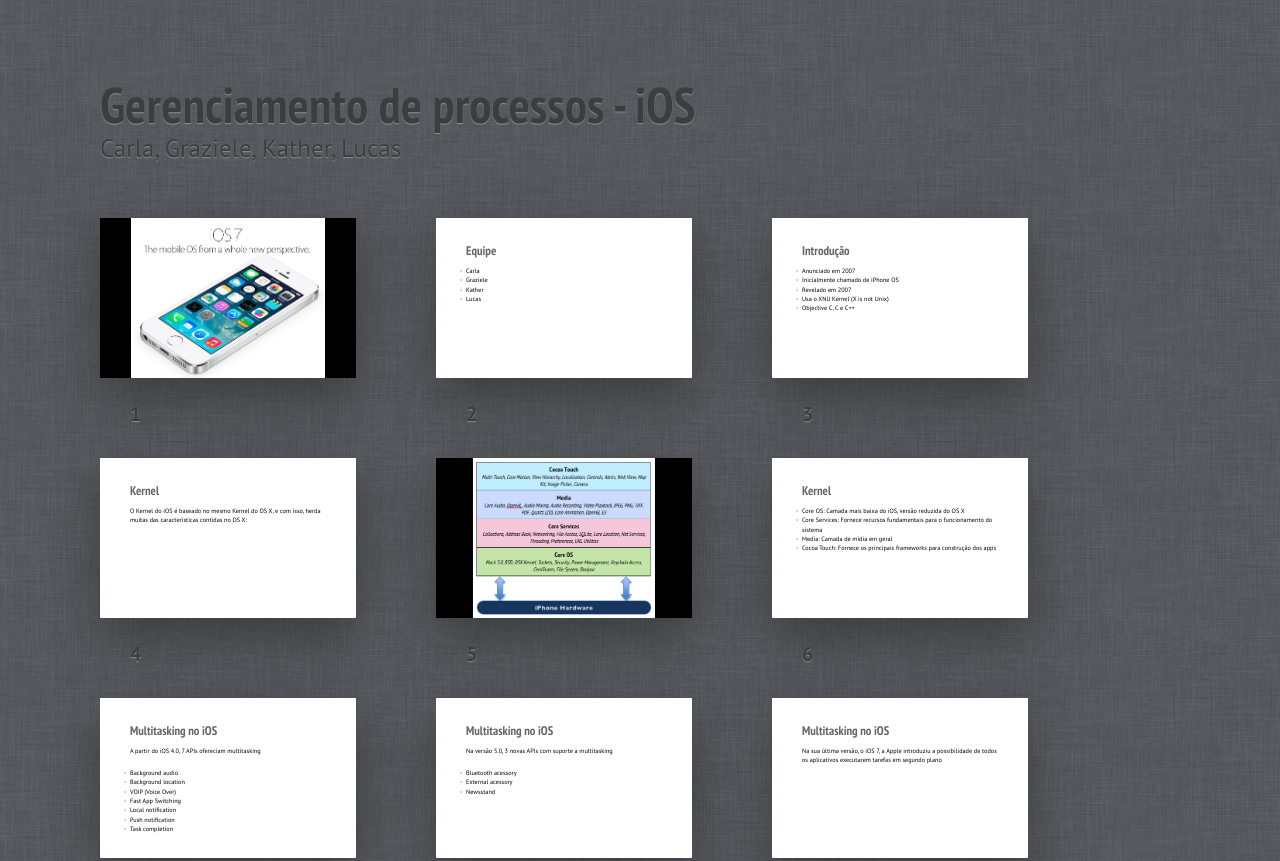
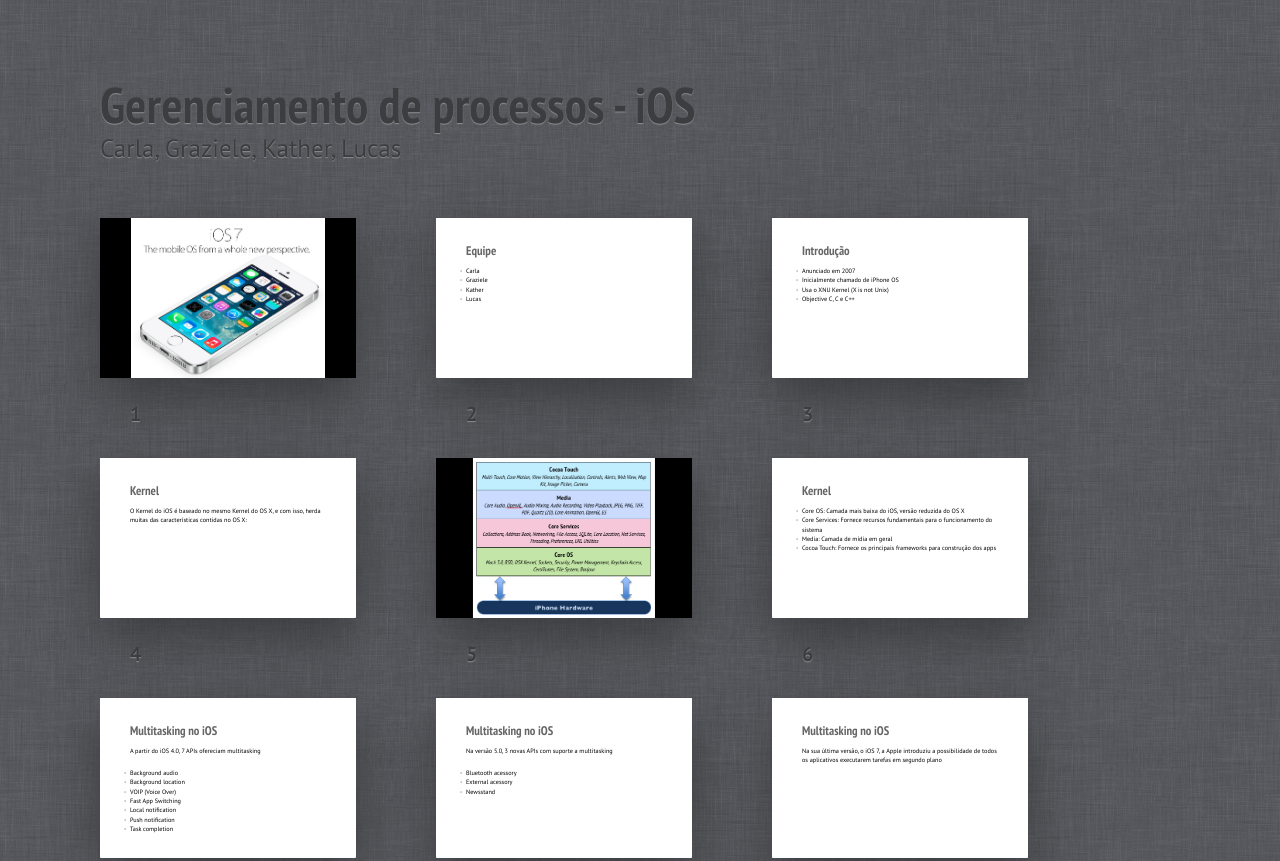
Before and after one commit to bsi-2012/ios, a plain HTML site: page index.html in a window 1280 px wide. Shown: the top 861 px of the page. Drawn offline with Linux system fonts and the light colour scheme.

Commit message:
Update index.html

```diff
--- a/index.html
+++ b/index.html
@@ -33,7 +33,6 @@
     <ul>
       <li class="next">Anunciado em 2007</li>
       <li class="next">Inicialmente chamado de iPhone OS</li>
-      <li class="next">Revelado em 2007</li>
       <li class="next">Usa o XNU Kernel (X is not Unix)</li>
       <li class="next">Objective C, C e C++</li>
     </ul>
```
